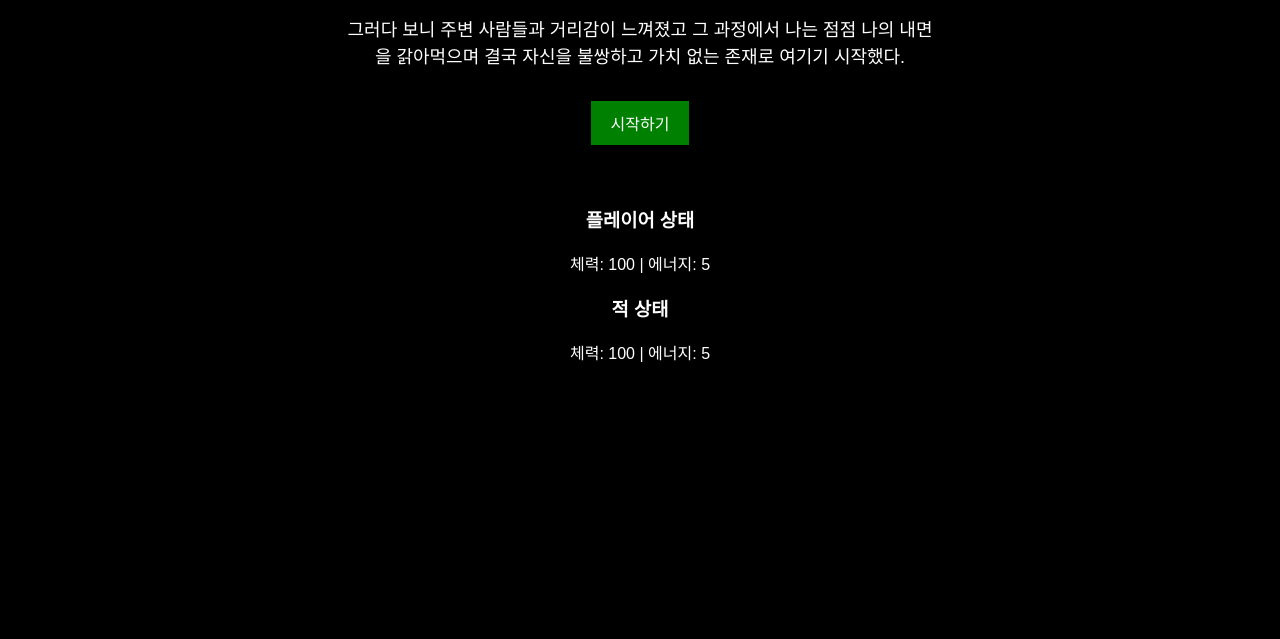
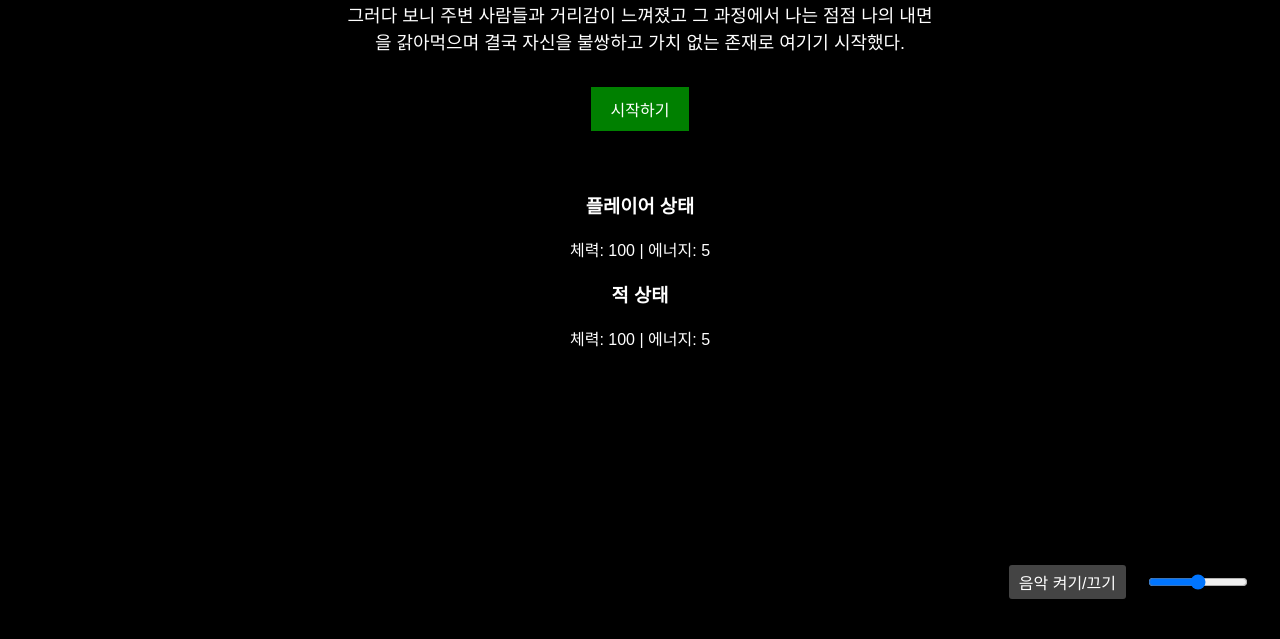
Before and after one commit to Bmjlee0126/counterspell, a plain HTML site: page index.html in a window 1280 px wide. Shown: the part 161-800 px from the top of the page. Drawn offline with Linux system fonts and the light colour scheme.

Commit message:
Update index.html

```diff
--- a/index.html
+++ b/index.html
@@ -1,27 +1,41 @@
 <!DOCTYPE html>
 <html lang="en">
-    <html lang="ko">
-        <head>
 
 
 
-            <meta charset="UTF-8">
-            <meta name="viewport" content="width=device-width, initial-scale=1.0">
-            <title></title>
-        </head>
-        <body>
-            <h1></h1>
-            <!-- 음악 재생 -->
-            <audio autoplay loop>
-              <source src="lee.mp3" type="audio/mpeg">
-             </audio>
-        </body>
-    </html>
   <head>
     <meta charset="UTF-8" />
     <meta name="viewport" content="width=device-width, initial-scale=1.0" />
     <title>너의 적은 나</title>
     <style>
+        .audio-controls {
+    position: fixed;
+    bottom: 20px;
+    right: 20px;
+    background-color: rgba(0, 0, 0, 0.7);
+    padding: 10px;
+    border-radius: 5px;
+    display: flex;
+    align-items: center;
+    gap: 10px;
+}
+
+.audio-controls button {
+    background-color: #444;
+    color: white;
+    border: none;
+    padding: 5px 10px;
+    border-radius: 3px;
+    cursor: pointer;
+}
+
+.audio-controls button:hover {
+    background-color: #555;
+}
+
+#volumeControl {
+    width: 100px;
+}
 
 body {
       margin: 0;
@@ -330,6 +344,8 @@ body {
 
 
     <script>
+
+
       // 팝업 기능
       const helpButton = document.getElementById("helpButton");
       const helpPopup = document.getElementById("helpPopup");
@@ -500,6 +516,74 @@ body {
       });
     </script>
 
-    <script src="move.js"></script>
+    <script></script>
+
+
+         <!--배경음악 컨트롤
+const bgm = document.getElementById('bgm');
+const toggleMusic = document.getElementById('toggleMusic');
+const volumeControl = document.getElementById('volumeControl');
+
+// 음악 초기 설정
+bgm.volume = 0.5;  // 초기 볼륨 50%
+
+// 시작 버튼 클릭 시 음악 재생
+document.getElementById('startButton').addEventListener('click', function() {
+    try {
+        bgm.play().catch(function(error) {
+            console.log("자동 재생이 차단되었습니다:", error);
+        });
+    } catch (error) {
+        console.log("음악 재생 중 오류 발생:", error);
+    }
+});
+
+// 음악 켜기/끄기 버튼
+toggleMusic.addEventListener('click', function() {
+    if (bgm.paused) {
+        bgm.play();
+        toggleMusic.textContent = '음악 끄기';
+    } else {
+        bgm.pause();
+        toggleMusic.textContent = '음악 켜기';
+    }
+});
+
+// 볼륨 조절
+volumeControl.addEventListener('input', function() {
+    bgm.volume = this.value;
+});
+
+// 게임 종료 시 음악 처리
+function endGame(victory) {
+    // 기존 endGame 함수의 코드를 유지하면서 다음 코드 추가
+    if (victory) {
+        bgm.volume = 0.3;  // 승리 시 볼륨 줄이기
+    } else {
+        bgm.volume = 0.2;  // 패배 시 볼륨 더 줄이기
+    }
+}
+
+// 다시 시작 시 음악 초기화
+document.getElementById('retryButton').addEventListener('click', function() {
+    // 기존의 다시 시작 코드와 함께
+    bgm.volume = 0.5;  // 볼륨 초기화
+    volumeControl.value = 0.5;
+});-->
+
+
+
+    <!-- 오디오 플레이어 -->
+<audio id="bgm" loop>
+    <source src="lee.mp3" type="audio/mpeg">
+    브라우저가 오디오를 지원하지 않습니다.
+</audio>
+
+<!-- 오디오 컨트롤 -->
+<div class="audio-controls">
+    <button id="toggleMusic">음악 켜기/끄기</button>
+    <input type="range" id="volumeControl" min="0" max="1" step="0.1" value="0.5">
+</div>
+<script src="move.js"></script>
   </body>
 </html>
```
